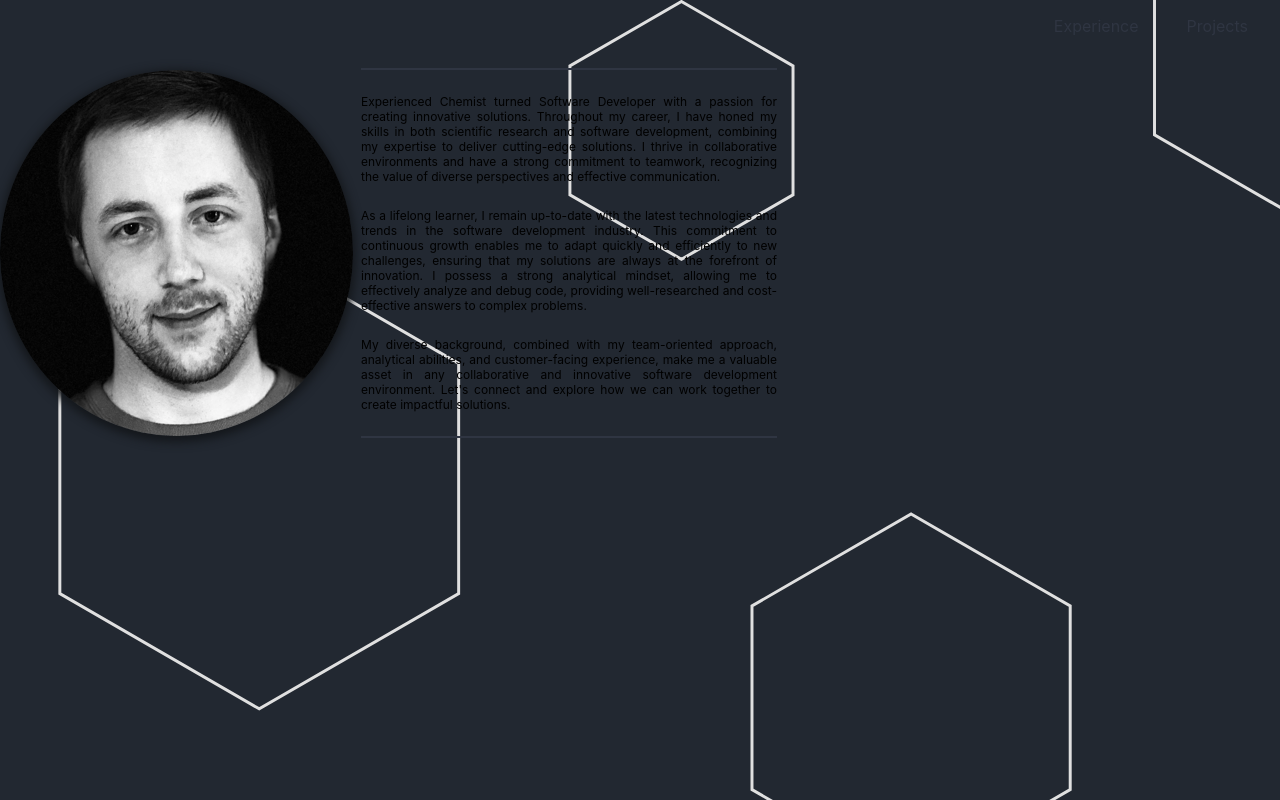
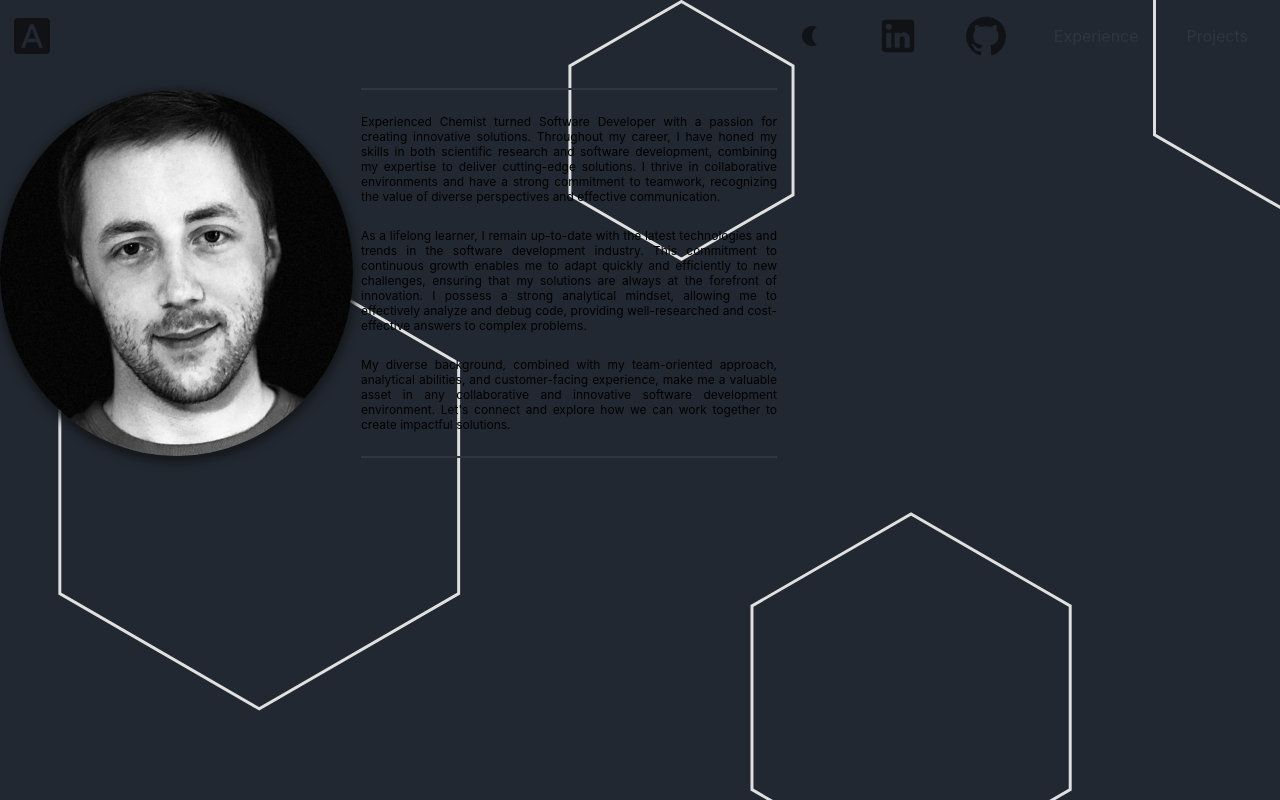
Before and after one commit to awyrocki/portfolio, a React (Create React App) app: page / in a window 1280 px wide. Built offline with nearby package versions, Linux system fonts and the light colour scheme.

Commit message:
light dark and nav setup

```diff
--- a/package.json
+++ b/package.json
@@ -3,6 +3,10 @@
   "version": "0.1.0",
   "private": true,
   "dependencies": {
+    "@emotion/react": "^11.11.1",
+    "@emotion/styled": "^11.11.0",
+    "@mui/icons-material": "^5.14.3",
+    "@mui/material": "^5.14.5",
     "@testing-library/jest-dom": "^5.16.5",
     "@testing-library/react": "^13.4.0",
     "@testing-library/user-event": "^13.5.0",
--- a/src/components/Nav/Nav.css
+++ b/src/components/Nav/Nav.css
@@ -3,6 +3,7 @@ ul {
     display: flex;
     flex-direction: row;
     justify-content: space-evenly;
+    align-items: center;
     gap: 3em;
     padding-right: 2em;
 
@@ -13,7 +14,7 @@ a {
 }
 
 a:hover {
-    color: #a4b0be;
+    color: white;
 }
 
 nav a::after {
@@ -21,7 +22,7 @@ nav a::after {
     display: block;
     height: 5px;
     width: 0;
-    background-color: #a4b0be;
+    background-color: white;
     position: absolute;
     transition: all ease-in-out 300ms;
 }
@@ -34,6 +35,7 @@ nav a:hover::after {
     display: flex;
     flex-direction: row;
     justify-content: space-between;
+    align-items: center;
     padding-bottom: 1em;
 }
 
@@ -42,3 +44,16 @@ nav a:hover::after {
         justify-content: center;
     }
 }
+
+#mui-icon {
+    transform: scale(1.8);
+}
+
+#home-icon {
+    transform: scale(1.8);
+    margin-left: 0.5em;
+}
+
+#mui-icon:hover, #home-icon:hover, #lightdark-icon:hover {
+    color: white;
+}
--- a/src/components/Nav/Nav.jsx
+++ b/src/components/Nav/Nav.jsx
@@ -1,15 +1,82 @@
-import React from 'react'
+import { React, useState } from 'react'
 import "./Nav.css"
+import LinkedInIcon from '@mui/icons-material/LinkedIn';
+import GitHubIcon from '@mui/icons-material/GitHub';
+import { IconButton } from '@mui/material';
+import FontDownloadIcon from '@mui/icons-material/FontDownload';
+import LightModeIcon from '@mui/icons-material/LightMode';
+import NightlightIcon from '@mui/icons-material/Nightlight';
 
 function Nav() {
+// sets the body theme to dark
+const setDarkMode = () => {
+    document.querySelector("body").setAttribute('data-theme', 'dark');
+    localStorage.setItem("selectedTheme", "dark")
+}
+// sets the body theme to light
+const setLightMode = () => {
+    document.querySelector("body").setAttribute('data-theme', 'light');
+    localStorage.setItem("selectedTheme", "light")
+}
+
+const selectedTheme = localStorage.getItem("selectedTheme");
+if(!selectedTheme || selectedTheme !== 'light') {
+    setDarkMode();
+} else {
+    setLightMode()
+}
+// toggles the light/dark mode theme
+const toggleTheme = () => {
+    const body = document.querySelector('body')
+    const currentTheme = body.getAttribute('data-theme')
+    if(currentTheme === 'dark') {
+        setLightMode()
+    } else {
+        setDarkMode()
+    }
+}
+
+const [ mode, setMode ] = useState(false)
+
+const handleIconClick = () => {
+    setMode(!mode)
+}
+
+const [ lightDarkMode, setLightDarkMode ] = useState(true)
+
     return (
     <>
     <div id='main-container'>
     <div>
-{/* add a home icon here */}
+        <IconButton id='home-icon' href='http://localhost:3000'>
+            <FontDownloadIcon></FontDownloadIcon>
+        </IconButton>
     </div>
     <nav>
-        <ul>
+        <ul id='nav-list'>
+            <IconButton onClick={handleIconClick}>
+                {mode ? <LightModeIcon
+                onClick={() => {setLightDarkMode(!lightDarkMode); toggleTheme()}}
+                id='lightdark-icon'
+                /> : <NightlightIcon
+                onClick={() => {setLightDarkMode(!lightDarkMode); toggleTheme()}}
+                id='lightdark-icon'
+                />}
+            </IconButton>
+            <IconButton>
+                <LinkedInIcon
+                id="mui-icon"
+                sx={{hover: "pointer"}}
+                onClick={() => window.open('https://www.linkedin.com/in/austin-wyrocki/')}
+                ></LinkedInIcon>
+            </IconButton>
+            <IconButton>
+                <GitHubIcon
+                id="mui-icon"
+                sx={{hover: "pointer"}}
+                onClick={() => window.open('https://github.com/awyrocki')}
+                ></GitHubIcon>
+            </IconButton>
             <li><a href='http://localhost:3000/Experience'>Experience</a></li>
             <li><a href='http://localhost:3000/Projects'>Projects</a></li>
         </ul>
```
Also changed, not shown: 1 other file (tests, documents, lock files or other folders).
